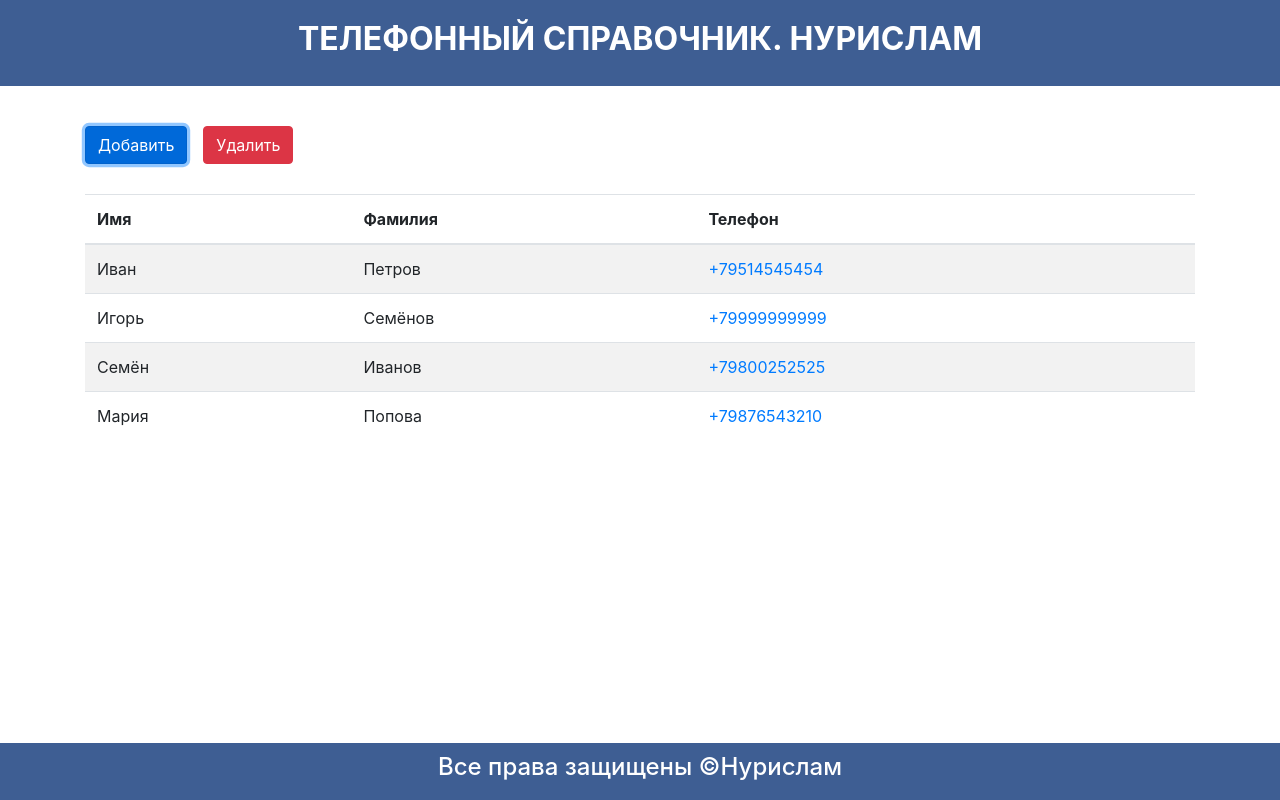
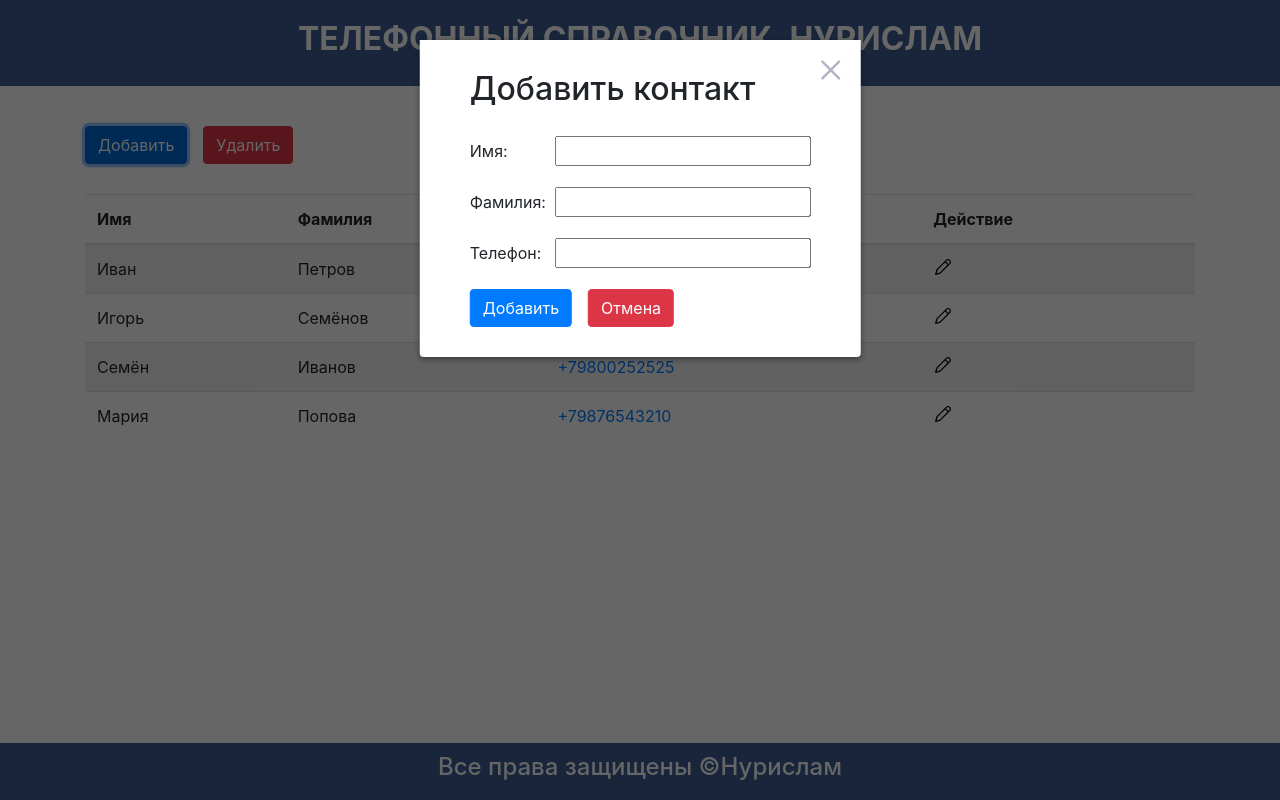
Before and after one commit to NurislamRE/phoneBook, a plain HTML site: page index.html in a window 1280 px wide. Both pictures are taken after a click on the button "Добавить". Drawn offline with nearby package versions, Linux system fonts and the light colour scheme.

Commit message:
add edit button

```diff
--- a/phonebook/css/style.css
+++ b/phonebook/css/style.css
@@ -33,6 +33,18 @@ body {
   border: none;
   background-color: transparent;
   background-image: url("../img/del.svg");
+  background-size: contain;
+  background-repeat: no-repeat;
+  background-position: center;
+}
+
+.edit-icon {
+  display: block;
+  width: 20px;
+  height: 20px;
+  border: none;
+  background-color: transparent;
+  background-image: url("../img/edit.svg");
   background-size: contain;
   background-repeat: no-repeat;
   background-position: center;
--- a/phonebook/script/script.js
+++ b/phonebook/script/script.js
@@ -79,14 +79,14 @@ const data = [
 
         return main;
 
-    }
+    };
 
     const createButtonsGroup = params => {
         const btnWrapper = document.createElement('div');
         btnWrapper.classList.add('btn-wrapper');
 
         const btns = params.map(({className, type, text}) => {
-            const button =document.createElement('button');
+            const button = document.createElement('button');
             button.type = type;
             button.className = className;
             button.textContent = text;
@@ -100,7 +100,7 @@ const data = [
             btnWrapper,
             btns,
         }
-    }
+    };
 
     const createTable = () => {
         const table = document.createElement('table');
@@ -113,6 +113,7 @@ const data = [
             <th>Имя</th>
             <th>Фамилия</th>
             <th>Телефон</th>
+            <th>Действие</th>
             </tr>
         `);
 
@@ -122,7 +123,7 @@ const data = [
         table.tbody = tbody;
 
         return table;
-    }
+    };
 
     const createForm = () => {
         const overlay = document.createElement('div');
@@ -178,7 +179,7 @@ const data = [
         const main = createMain();
         const buttonGroup = createButtonsGroup([
             {
-                className: 'btn btn-primary mr-3',
+                className: 'btn btn-primary mr-3 js-add',
                 type: 'button',
                 text: 'Добавить',
             },
@@ -201,6 +202,10 @@ const data = [
 
         return {
             list: table.tbody,
+            logo,
+            btnAdd: buttonGroup.btns[0],
+            formOverlay: form.overlay,
+            form: form.form,
         }
     };
 
@@ -223,28 +228,74 @@ const data = [
         const phoneLink = document.createElement('a');
         phoneLink.href = `tel:${phone}`;
         phoneLink.textContent = phone;
-
+        tr.phoneLink = phoneLink;
         tdPhone.append(phoneLink);
 
-        tr.append(tdDel, tdName, tdSurname, tdPhone);
+        const tdEvent = document.createElement('td');
+        const btnEdit = document.createElement('button');
+        btnEdit.classList.add('edit-icon');
+        btnEdit.title = 'Редактировать';
+        tdEvent.append(btnEdit);
+
+        tr.append(tdDel, tdName, tdSurname, tdPhone, tdEvent);
 
         return tr;
-    }
+    };
 
     const renderContacts = (elem, data) => {
         const allRow = data.map(createRow);
+        elem.append(...allRow);
+        return allRow;
+    };
 
-        elem.append(...allRow);
-    }
+    const hoverRow = (allRow, logo) => {
+        const text = logo.textContent;
+        allRow.forEach(contact => {
+            contact.addEventListener('mouseenter', () => {
+                logo.textContent = contact.phoneLink.textContent;
+            });
+            contact.addEventListener('mouseleave', () => {
+                logo.textContent = text;
+            });
+        });
+    };
 
     const init = (selectorApp, title) => {
         const app = document.querySelector(selectorApp);
         const phoneBook = renderPhoneBook(app, title);
 
-        const {list} = phoneBook;
+        const {list, logo, btnAdd, formOverlay, form} = phoneBook;
 
-        renderContacts(list, data);
         // Функционал
+        const allRow = renderContacts(list, data);
+
+        hoverRow(allRow, logo);
+
+        btnAdd.addEventListener('click', () => {
+            formOverlay.classList.add('is-visible');
+        });
+
+        form.addEventListener('click', event => {
+            event.stopImmediatePropagation();
+        });
+
+        formOverlay.addEventListener('click', () => {
+            formOverlay.classList.remove('is-visible');
+        });
+
+        document.addEventListener('touchstart', e => {
+            console.log(e)
+        });
+
+        document.addEventListener('touchmove', e => {
+                console.log(e)
+        });
+
+        document.addEventListener('touchend', e => {
+                console.log(e)
+        });
+
+
     };
 
     window.phoneBookInit = init;
```
Also changed, not shown: phonebook/img/edit.svg (added).
